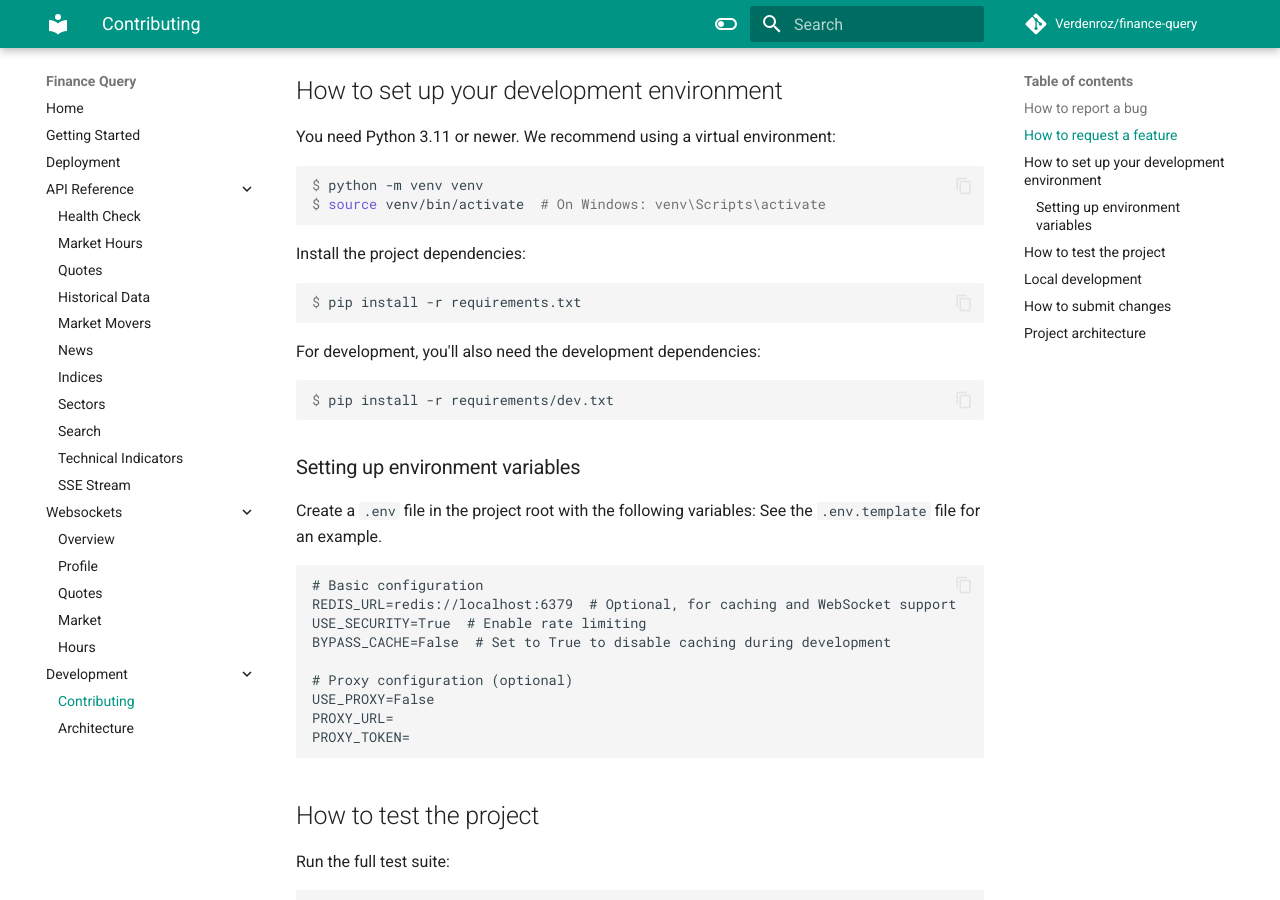
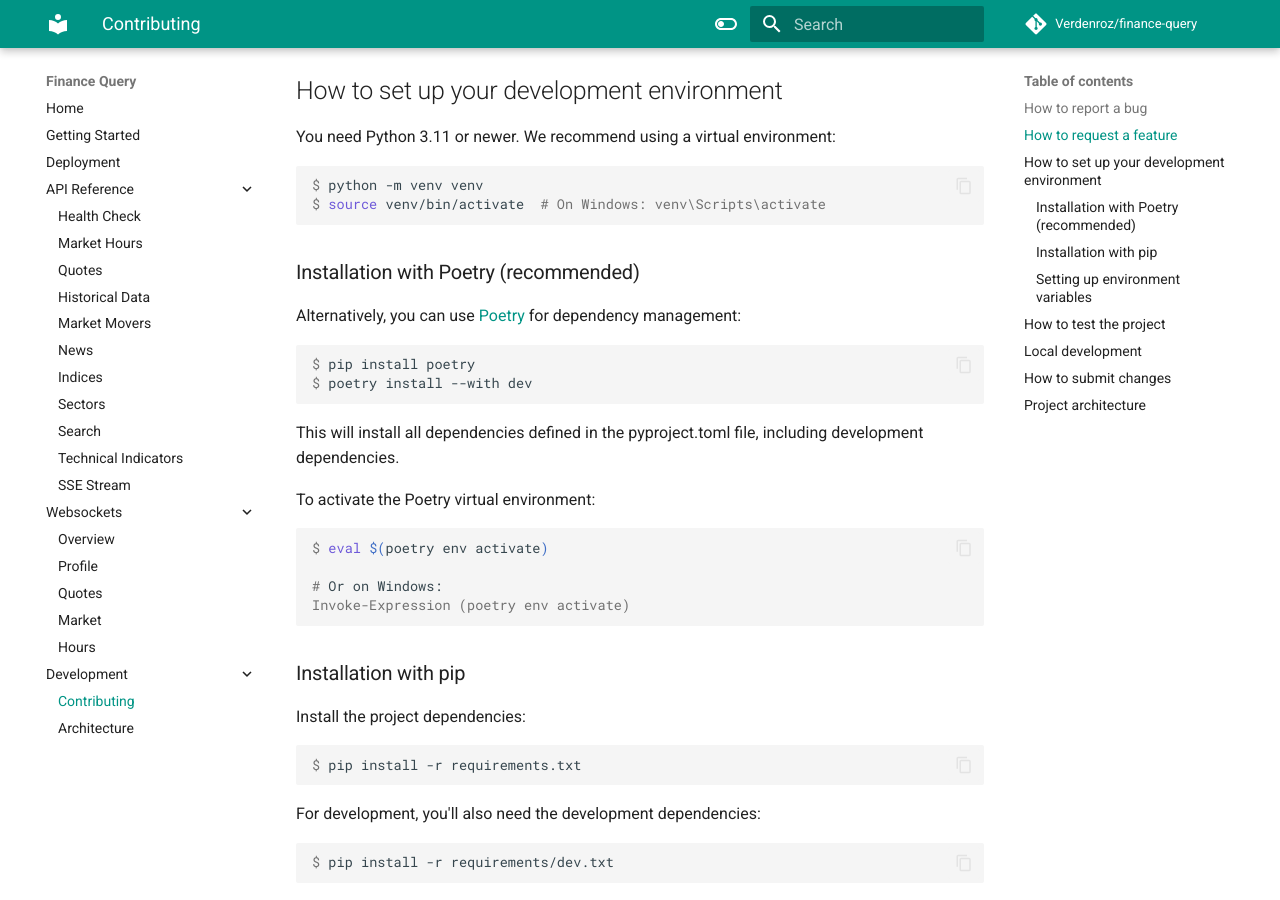
Before and after one commit to Verdenroz/finance-query, an MkDocs documentation site: the page built from docs/development/contributing.md, in a window 1280 px wide and 900 px high, scrolled down 933 px. Built offline with MkDocs 1.6.1 and Material for MkDocs 9.7.7, drawn with Linux system fonts in a browser that asks for light colours; comment, search, counter and statistics services are not loaded.

Commit message:
docs: update contributing guide and add dev dependencies file

````diff
--- a/docs/development/contributing.md
+++ b/docs/development/contributing.md
@@ -46,6 +46,28 @@ You need Python 3.11 or newer. We recommend using a virtual environment:
 $ python -m venv venv
 $ source venv/bin/activate  # On Windows: venv\Scripts\activate
 ```
+
+### Installation with Poetry (recommended)
+
+Alternatively, you can use [Poetry](https://python-poetry.org/) for dependency management:
+
+```console
+$ pip install poetry
+$ poetry install --with dev
+```
+
+This will install all dependencies defined in the pyproject.toml file, including development dependencies.
+
+To activate the Poetry virtual environment:
+
+```console
+$ eval $(poetry env activate)
+
+# Or on Windows:
+Invoke-Expression (poetry env activate)
+```
+
+### Installation with pip
 
 Install the project dependencies:
 
````
Also changed, not shown: 1 other file.
